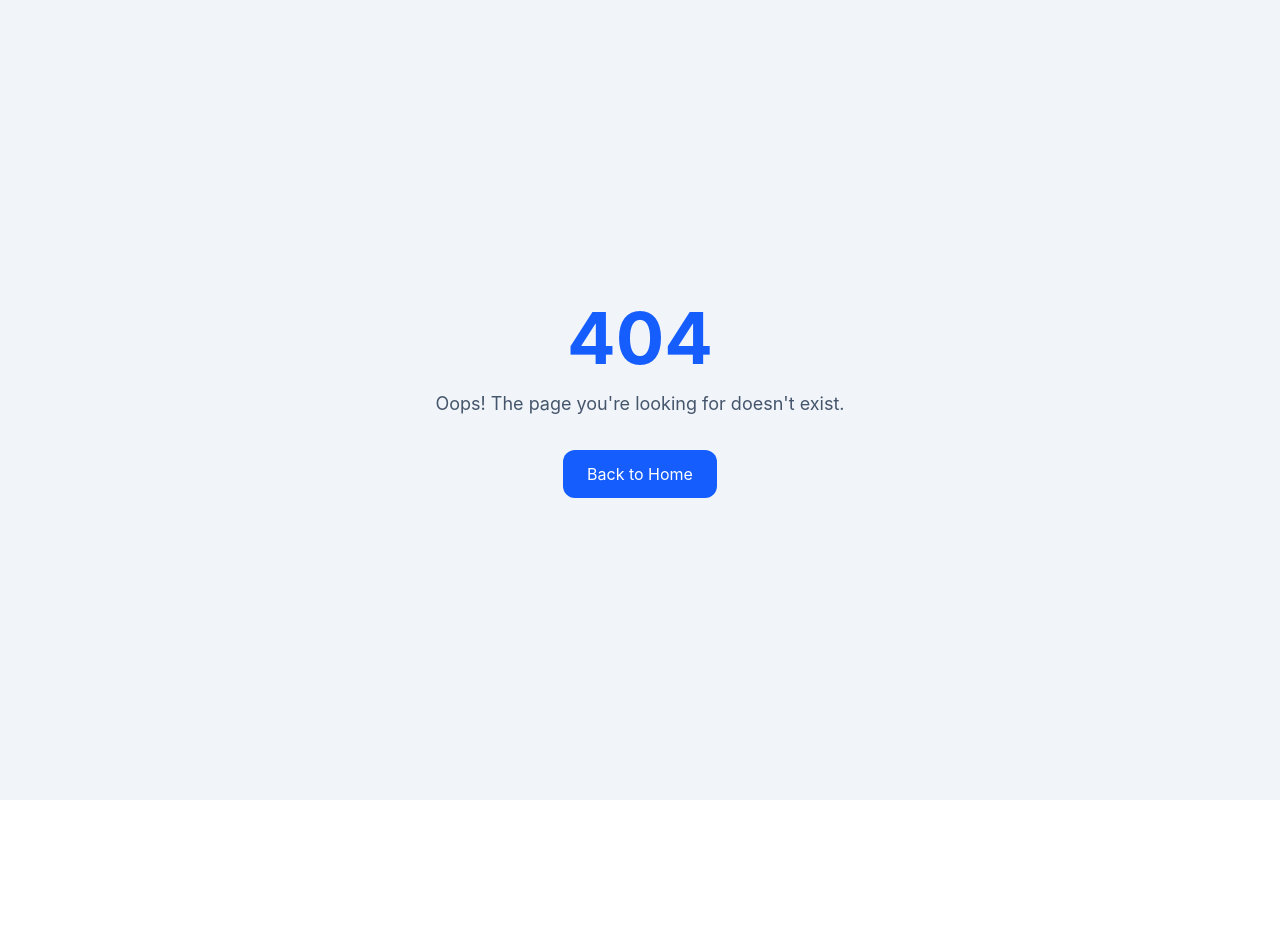
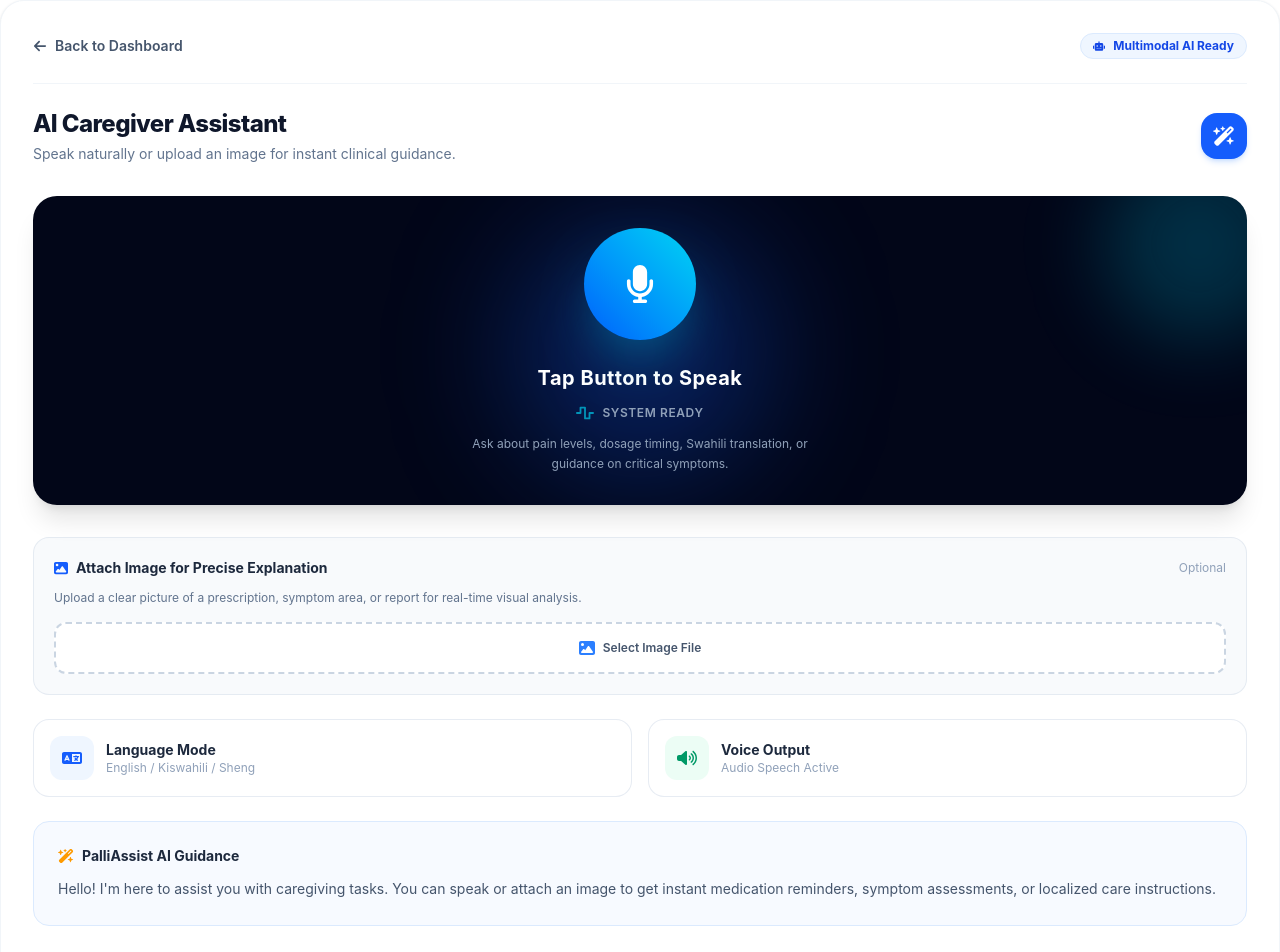
Before and after one commit to CrissyDev/Palliassist, a React (Vite) app: page /dashboard/voice in a window 1280 px wide. Before the commit this address had no page. Shown: the top 952 px of the page. Before the commit the page ends 800 px from the top, so only its background shows below. Built offline with nearby package versions, Linux system fonts and the light colour scheme.

Commit message:
fixed voice assistant UI fixed

```diff
--- a/src/App.tsx
+++ b/src/App.tsx
@@ -1,13 +1,17 @@
 import { Routes, Route } from "react-router-dom";
+
 import LandingPage from "./pages/LandingPage";
 import Login from "./pages/Login";
 import Signup from "./pages/Signup";
 import Dashboard from "./pages/Dashboard";
+import VoiceAssistant from "./dashboards/VoiceAssistant";
+import Appointments from "./dashboards/Appointments";
+import Notifications from "./dashboards/Notifications";
 
 export default function App() {
   return (
     <Routes>
-      {/* Landing Page */}
+      {/* Landing */}
       <Route path="/" element={<LandingPage />} />
 
       {/* Authentication */}
@@ -17,21 +21,39 @@ export default function App() {
       {/* Dashboard */}
       <Route path="/dashboard" element={<Dashboard />} />
 
+      {/* Existing Dashboard Pages */}
+      <Route
+        path="/dashboard/voice"
+        element={<VoiceAssistant />}
+      />
+
+      <Route
+        path="/dashboard/appointments"
+        element={<Appointments />}
+      />
+
+      <Route
+        path="/dashboard/notifications"
+        element={<Notifications />}
+      />
+
       {/* 404 */}
       <Route
         path="*"
         element={
           <div className="min-h-screen flex items-center justify-center bg-slate-100">
             <div className="text-center">
-              <h1 className="text-7xl font-bold text-blue-600">404</h1>
+              <h1 className="text-7xl font-bold text-blue-600">
+                404
+              </h1>
 
-              <p className="mt-4 text-slate-600 text-lg">
+              <p className="mt-4 text-lg text-slate-600">
                 Oops! The page you're looking for doesn't exist.
               </p>
 
               <a
                 href="/"
-                className="inline-block mt-8 rounded-xl bg-blue-600 px-6 py-3 text-white transition hover:bg-blue-700"
+                className="mt-8 inline-block rounded-xl bg-blue-600 px-6 py-3 text-white transition hover:bg-blue-700"
               >
                 Back to Home
               </a>
--- a/src/dashboards/Sidebar.tsx
+++ b/src/dashboards/Sidebar.tsx
@@ -1,16 +1,12 @@
 import {
   LayoutDashboard,
-  Users,
-  HeartPulse,
   CalendarDays,
-  Pill,
   BrainCircuit,
-  FileBarChart2,
   Bell,
   Settings,
   LogOut,
 } from "lucide-react";
-import { NavLink } from "react-router-dom";
+import { NavLink, useNavigate } from "react-router-dom";
 
 const menuItems = [
   {
@@ -19,85 +15,58 @@ const menuItems = [
     path: "/dashboard",
   },
   {
-    name: "Patients",
-    icon: Users,
-    path: "/patients",
-  },
-  {
     name: "Voice Assistant",
     icon: BrainCircuit,
-    path: "/voice",
-  },
-  {
-    name: "Symptom Tracker",
-    icon: HeartPulse,
-    path: "/symptoms",
+    path: "/dashboard/voice",
   },
   {
     name: "Appointments",
     icon: CalendarDays,
-    path: "/appointments",
-  },
-  {
-    name: "Medication",
-    icon: Pill,
-    path: "/medication",
-  },
-  {
-    name: "Reports",
-    icon: FileBarChart2,
-    path: "/reports",
+    path: "/dashboard/appointments",
   },
   {
     name: "Notifications",
     icon: Bell,
-    path: "/notifications",
+    path: "/dashboard/notifications",
   },
   {
     name: "Settings",
     icon: Settings,
-    path: "/settings",
+    path: "/dashboard/settings",
   },
 ];
 
 const Sidebar = () => {
+  const navigate = useNavigate();
+
   return (
-    <aside className="fixed left-0 top-0 h-screen w-72 bg-white border-r border-slate-200 shadow-sm flex flex-col">
-
+    <aside className="fixed left-0 top-0 flex h-screen w-72 flex-col border-r border-slate-200 bg-white shadow-sm">
       {/* Logo */}
-
-      <div className="h-20 flex items-center px-8 border-b border-slate-200">
-
-        {/* Replace this later with your logo */}
-
-        <div className="w-12 h-12 rounded-xl bg-blue-600 flex items-center justify-center text-white font-bold text-xl">
-          P
-        </div>
+      <div className="flex h-20 items-center border-b border-slate-200 px-8">
+        <img
+          src="/image/logo1.png"
+          alt="PalliAssist"
+          className="h-12 w-12 rounded-xl object-contain"
+        />
 
         <div className="ml-4">
-
-          <h1 className="font-bold text-xl text-slate-800">
+          <h1 className="text-xl font-bold text-slate-800">
             PalliAssist
           </h1>
 
           <p className="text-sm text-slate-500">
             AI Healthcare
           </p>
-
         </div>
-
       </div>
 
       {/* Navigation */}
-
-      <nav className="flex-1 px-4 py-8">
-
-        <p className="text-xs uppercase tracking-widest text-slate-400 mb-5 px-3">
+      <nav className="flex-1 overflow-y-auto px-4 py-8">
+        <p className="mb-5 px-3 text-xs uppercase tracking-widest text-slate-400">
           Main Menu
         </p>
 
         <div className="space-y-2">
-
           {menuItems.map((item) => {
             const Icon = item.icon;
 
@@ -105,11 +74,12 @@ const Sidebar = () => {
               <NavLink
                 key={item.name}
                 to={item.path}
+                end={item.path === "/dashboard"}
                 className={({ isActive }) =>
-                  `flex items-center gap-4 px-4 py-3 rounded-xl transition-all duration-300 ${
+                  `flex items-center gap-4 rounded-xl px-4 py-3 transition-all duration-300 ${
                     isActive
                       ? "bg-blue-600 text-white shadow-lg"
-                      : "text-slate-600 hover:bg-slate-100"
+                      : "text-slate-600 hover:bg-slate-100 hover:text-blue-600"
                   }`
                 }
               >
@@ -121,47 +91,38 @@ const Sidebar = () => {
               </NavLink>
             );
           })}
-
         </div>
-
       </nav>
 
-      {/* Bottom User */}
-
+      {/* User */}
       <div className="border-t border-slate-200 p-5">
-
         <div className="flex items-center gap-4">
-
           <img
             src="https://i.pravatar.cc/100"
             alt="User"
-            className="w-12 h-12 rounded-full"
+            className="h-12 w-12 rounded-full"
           />
 
           <div className="flex-1">
-
             <h3 className="font-semibold text-slate-700">
-              Dr. Christal
+              Caregiver
             </h3>
 
             <p className="text-sm text-slate-500">
-              Healthcare Provider
+              PalliAssist Companion
             </p>
-
           </div>
-
         </div>
 
-        <button className="mt-6 w-full flex items-center justify-center gap-2 bg-red-50 text-red-600 py-3 rounded-xl hover:bg-red-100 transition">
-
+        <button
+          onClick={() => navigate("/login")}
+          className="mt-6 flex w-full items-center justify-center gap-2 rounded-xl bg-red-50 py-3 text-red-600 transition hover:bg-red-100 font-semibold"
+        >
           <LogOut size={18} />
 
           Logout
-
         </button>
-
       </div>
-
     </aside>
   );
 };
--- a/src/dashboards/VoiceAssistant.tsx
+++ b/src/dashboards/VoiceAssistant.tsx
@@ -1,167 +1,208 @@
-import { useState } from "react";
+import { useState, useRef } from "react";
+import { Link } from "react-router-dom";
 import {
-  Mic,
-  MicOff,
-  Volume2,
-  Languages,
-  Bot,
-  Sparkles,
-} from "lucide-react";
+  FaMicrophone,
+  FaArrowLeft,
+  FaVolumeHigh,
+  FaLanguage,
+  FaWandMagicSparkles,
+  FaImage,
+  FaXmark,
+  FaRobot,
+  FaWaveSquare,
+} from "react-icons/fa6";
 
 const VoiceAssistant = () => {
   const [listening, setListening] = useState(false);
+  const [selectedImage, setSelectedImage] = useState<string | null>(null);
+  const fileInputRef = useRef<HTMLInputElement>(null);
 
   const toggleListening = () => {
     setListening(!listening);
   };
 
+  const handleImageUpload = (e: React.ChangeEvent<HTMLInputElement>) => {
+    const file = e.target.files?.[0];
+    if (file) {
+      const imageUrl = URL.createObjectURL(file);
+      setSelectedImage(imageUrl);
+    }
+  };
+
+  const removeImage = () => {
+    setSelectedImage(null);
+    if (fileInputRef.current) {
+      fileInputRef.current.value = "";
+    }
+  };
+
   return (
-    <div className="bg-white rounded-3xl shadow-sm p-8">
+    <div className="bg-white rounded-3xl shadow-sm p-6 sm:p-8 border border-slate-100">
+      {/* Top Bar with Navigation */}
+      <div className="flex items-center justify-between pb-6 mb-6 border-b border-slate-100">
+        <Link
+          to="/dashboard"
+          className="inline-flex items-center gap-2 text-sm font-semibold text-slate-600 hover:text-blue-600 transition"
+        >
+          <FaArrowLeft size={14} /> Back to Dashboard
+        </Link>
+
+        <span className="inline-flex items-center gap-2 px-3 py-1 bg-blue-50 text-blue-700 text-xs font-bold rounded-full border border-blue-100">
+          <FaRobot size={12} /> Multimodal AI Ready
+        </span>
+      </div>
 
       {/* Header */}
-
       <div className="flex items-center justify-between">
-
         <div>
-          <h2 className="text-2xl font-bold text-slate-800">
-            Voice Assistant
+          <h2 className="text-2xl font-extrabold text-slate-900 tracking-tight">
+            AI Caregiver Assistant
           </h2>
-
-          <p className="text-slate-500 mt-2">
-            Speak naturally with PalliAssist AI.
+          <p className="text-slate-500 text-sm mt-1">
+            Speak naturally or upload an image for instant clinical guidance.
           </p>
         </div>
 
-        <div className="bg-blue-100 text-blue-700 p-3 rounded-xl">
-          <Bot size={26} />
+        <div className="bg-blue-600 text-white p-3 rounded-2xl shadow-md shadow-blue-500/20">
+          <FaWandMagicSparkles size={22} />
+        </div>
+      </div>
+
+      {/* Futuristic Glowing Visual Canvas */}
+      <div className="mt-8 relative overflow-hidden bg-slate-950 rounded-3xl p-8 text-center text-white shadow-xl">
+        {/* Glow Effects */}
+        <div className="absolute top-1/2 left-1/2 -translate-x-1/2 -translate-y-1/2 w-64 h-64 bg-blue-600/30 blur-3xl rounded-full pointer-events-none"></div>
+        <div className="absolute -top-12 -right-12 w-48 h-48 bg-cyan-400/20 blur-2xl rounded-full pointer-events-none"></div>
+
+        <div className="relative z-10 flex flex-col items-center">
+          {/* Main Voice Glowing Button */}
+          <button
+            onClick={toggleListening}
+            className={`relative w-28 h-28 rounded-full flex items-center justify-center transition-all duration-300 shadow-2xl ${
+              listening
+                ? "bg-red-500 shadow-red-500/50 scale-105 animate-pulse"
+                : "bg-gradient-to-tr from-blue-600 to-cyan-400 shadow-cyan-500/40 hover:scale-105"
+            }`}
+          >
+            <FaMicrophone size={38} className="text-white" />
+          </button>
+
+          <h3 className="mt-6 text-xl font-bold tracking-wide">
+            {listening ? "Listening to Voice Input..." : "Tap Button to Speak"}
+          </h3>
+
+          {/* Futuristic Audio Wave Indicator */}
+          <div className="flex items-center gap-2 my-3 text-cyan-400/80">
+            <FaWaveSquare className="animate-pulse" size={18} />
+            <span className="text-xs tracking-wider uppercase font-semibold text-slate-400">
+              {listening ? "Processing Audio Signals" : "System Ready"}
+            </span>
+          </div>
+
+          <p className="text-xs text-slate-400 max-w-sm leading-relaxed">
+            Ask about pain levels, dosage timing, Swahili translation, or guidance on critical symptoms.
+          </p>
+        </div>
+      </div>
+
+      {/* Image Attachment & Multimodal Options */}
+      <div className="mt-8 bg-slate-50 border border-slate-200/80 rounded-2xl p-5">
+        <div className="flex items-center justify-between mb-3">
+          <div className="flex items-center gap-2 text-slate-800 font-bold text-sm">
+            <FaImage className="text-blue-600" />
+            <span>Attach Image for Precise Explanation</span>
+          </div>
+          <span className="text-xs text-slate-400">Optional</span>
         </div>
 
-      </div>
-
-      {/* Microphone */}
-
-      <div className="flex flex-col items-center mt-10">
-
-        <button
-          onClick={toggleListening}
-          className={`w-28 h-28 rounded-full flex items-center justify-center transition-all duration-300 shadow-lg ${
-            listening
-              ? "bg-red-500 animate-pulse"
-              : "bg-blue-600 hover:bg-blue-700"
-          }`}
-        >
-          {listening ? (
-            <MicOff className="text-white" size={40} />
-          ) : (
-            <Mic className="text-white" size={40} />
-          )}
-        </button>
-
-        <h3 className="mt-6 text-xl font-semibold">
-
-          {listening ? "Listening..." : "Tap to Speak"}
-
-        </h3>
-
-        <p className="text-slate-500 mt-2 text-center max-w-md">
-
-          Ask about symptoms, medication, appointments,
-          or request AI care recommendations.
-
+        <p className="text-xs text-slate-500 mb-4">
+          Upload a clear picture of a prescription, symptom area, or report for real-time visual analysis.
         </p>
 
+        <input
+          type="file"
+          accept="image/*"
+          ref={fileInputRef}
+          onChange={handleImageUpload}
+          className="hidden"
+        />
+
+        {!selectedImage ? (
+          <button
+            type="button"
+            onClick={() => fileInputRef.current?.click()}
+            className="w-full border-2 border-dashed border-slate-300 hover:border-blue-500 bg-white hover:bg-blue-50/50 rounded-xl py-4 flex items-center justify-center gap-2 text-xs font-semibold text-slate-600 transition"
+          >
+            <FaImage size={16} className="text-blue-500" />
+            <span>Select Image File</span>
+          </button>
+        ) : (
+          <div className="relative w-32 h-32 rounded-xl overflow-hidden border-2 border-blue-500 shadow-md">
+            <img
+              src={selectedImage}
+              alt="Uploaded Preview"
+              className="w-full h-full object-cover"
+            />
+            <button
+              type="button"
+              onClick={removeImage}
+              className="absolute top-1 right-1 bg-red-600 text-white rounded-full p-1 hover:bg-red-700 transition"
+            >
+              <FaXmark size={12} />
+            </button>
+          </div>
+        )}
       </div>
 
       {/* Voice Controls */}
-
-      <div className="grid md:grid-cols-2 gap-4 mt-10">
-
-        <button className="border rounded-2xl p-4 flex items-center gap-3 hover:bg-slate-50 transition">
-
-          <Languages className="text-blue-600" />
-
-          <div className="text-left">
-            <p className="font-semibold">
-              Language
-            </p>
-
-            <p className="text-sm text-slate-500">
-              English / Kiswahili
-            </p>
+      <div className="grid sm:grid-cols-2 gap-4 mt-6">
+        <button className="border border-slate-200/80 rounded-2xl p-4 flex items-center gap-3 bg-white hover:bg-slate-50 transition text-left">
+          <div className="p-3 bg-blue-50 text-blue-600 rounded-xl">
+            <FaLanguage size={20} />
           </div>
-
+          <div>
+            <p className="font-bold text-sm text-slate-800">Language Mode</p>
+            <p className="text-xs text-slate-400">English / Kiswahili / Sheng</p>
+          </div>
         </button>
 
-        <button className="border rounded-2xl p-4 flex items-center gap-3 hover:bg-slate-50 transition">
-
-          <Volume2 className="text-green-600" />
-
-          <div className="text-left">
-            <p className="font-semibold">
-              Voice Output
-            </p>
-
-            <p className="text-sm text-slate-500">
-              Enabled
-            </p>
+        <button className="border border-slate-200/80 rounded-2xl p-4 flex items-center gap-3 bg-white hover:bg-slate-50 transition text-left">
+          <div className="p-3 bg-emerald-50 text-emerald-600 rounded-xl">
+            <FaVolumeHigh size={20} />
           </div>
-
+          <div>
+            <p className="font-bold text-sm text-slate-800">Voice Output</p>
+            <p className="text-xs text-slate-400">Audio Speech Active</p>
+          </div>
         </button>
-
       </div>
 
-      {/* AI Response */}
-
-      <div className="mt-10 bg-slate-50 rounded-2xl p-6">
-
-        <div className="flex items-center gap-3 mb-4">
-
-          <Sparkles className="text-yellow-500" />
-
-          <h3 className="font-semibold text-slate-700">
-            AI Response Preview
+      {/* AI Response Preview */}
+      <div className="mt-6 bg-blue-50/50 border border-blue-100 rounded-2xl p-6">
+        <div className="flex items-center gap-2 mb-3">
+          <FaWandMagicSparkles className="text-amber-500" size={16} />
+          <h3 className="font-bold text-slate-800 text-sm">
+            PalliAssist AI Guidance
           </h3>
-
         </div>
 
-        <p className="text-slate-600 leading-7">
-
-          Hello! 👋 I'm your PalliAssist Voice AI.
-
-          I can help you:
-
-          • Track symptoms
-
-          • Explain medications
-
-          • Book appointments
-
-          • Generate care recommendations
-
-          • Support caregivers
-
-          • Answer palliative care questions
-
+        <p className="text-slate-600 text-sm leading-relaxed">
+          Hello! I'm here to assist you with caregiving tasks. You can speak or attach an image to get instant medication reminders, symptom assessments, or localized care instructions.
         </p>
-
       </div>
 
-      {/* Transcript */}
-
-      <div className="mt-8">
-
-        <label className="font-semibold text-slate-700">
-          Live Transcript
+      {/* Live Transcript */}
+      <div className="mt-6">
+        <label className="font-bold text-slate-800 text-sm block">
+          Live Conversation Transcript
         </label>
 
         <textarea
-          rows={5}
-          placeholder="Your conversation will appear here..."
-          className="mt-3 w-full rounded-2xl border border-slate-200 p-4 resize-none focus:outline-none focus:ring-2 focus:ring-blue-500"
+          rows={4}
+          placeholder="Spoken query or generated AI advice will appear here in real time..."
+          className="mt-2 w-full rounded-2xl border border-slate-200 p-4 text-sm text-slate-800 bg-white resize-none focus:outline-none focus:border-blue-500 focus:ring-2 focus:ring-blue-100 transition"
         />
-
       </div>
-
     </div>
   );
 };
```
Also changed, not shown: src/layouts/ DashboardLayout.tsx (+10 -4 lines), src/pages/Dashboard.tsx (+35 -58 lines).
